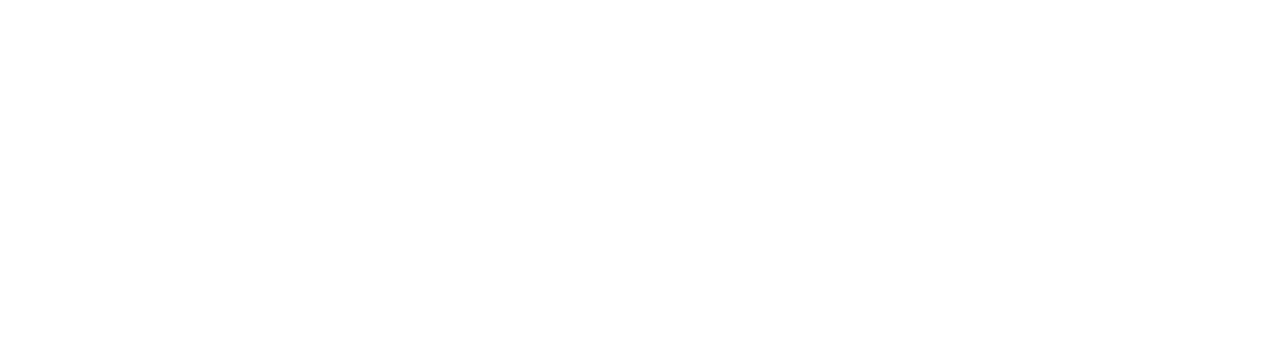
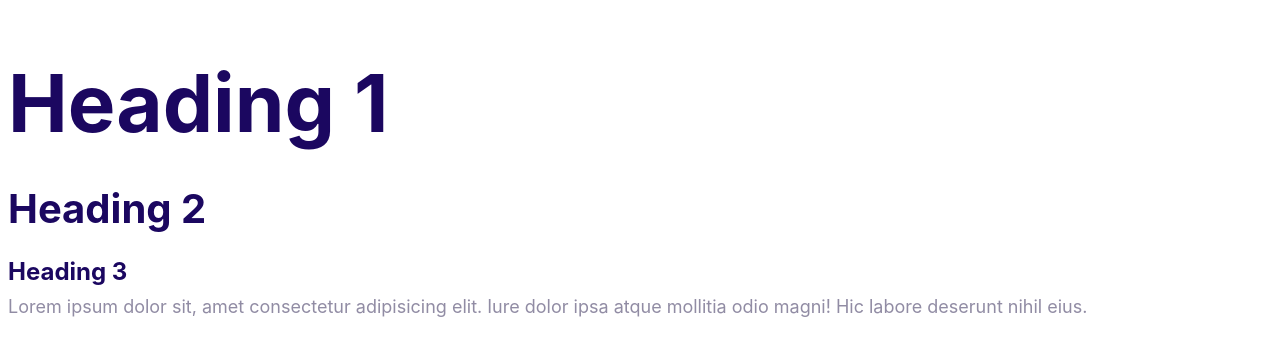
Before and after one commit to udayupix/Project, a plain HTML site: page css/index.html in a window 1280 px wide. Drawn offline with Linux system fonts and the light colour scheme; a web font is replaced by a local one.

```diff
--- a/css/index.html
+++ b/css/index.html
@@ -5,8 +5,21 @@
     <meta http-equiv="X-UA-Compatible" content="IE=edge" />
     <meta name="viewport" content="width=device-width, initial-scale=1.0" />
     <link rel="stylesheet" href="./normalized.css" />
+    <link rel="preconnect" href="https://fonts.gstatic.com" />
+    <link
+      href="https://fonts.googleapis.com/css2?family=Andika+New+Basic:wght@400;700&display=swap"
+      rel="stylesheet"
+    />
     <link rel="stylesheet" href="./style.css" />
     <title>Document</title>
   </head>
-  <body></body>
+  <body>
+    <h1>Heading 1</h1>
+    <h2>Heading 2</h2>
+    <h3>Heading 3</h3>
+    <p>
+      Lorem ipsum dolor sit, amet consectetur adipisicing elit. Iure dolor ipsa
+      atque mollitia odio magni! Hic labore deserunt nihil eius.
+    </p>
+  </body>
 </html>
--- a/css/style.css
+++ b/css/style.css
@@ -5,3 +5,44 @@
   --color-heading: #1b0760;
   --color-body: #918ca4;
 }
+html {
+  font-size: 62.5%;
+}
+body {
+  font-family: Inter, Arial;
+  color: var(--color-body);
+  font-size: 2.4rem;
+  list-style: 1.5;
+}
+h1,
+h2,
+h3 {
+  color: var(--color-heading);
+  margin-bottom: 1rem;
+}
+h1 {
+  font-size: 7rem;
+}
+h2 {
+  font-size: 4rem;
+}
+h3 {
+  font-size: 3rem;
+}
+p {
+  margin-top: 0;
+}
+@media screen and (min-width: 1024px) {
+  body {
+    font-size: 1.8rem;
+  }
+  h1 {
+    font-size: 8rem;
+  }
+  h2 {
+    font-size: 4rem;
+  }
+  h3 {
+    font-size: 2.4rem;
+  }
+}
```
